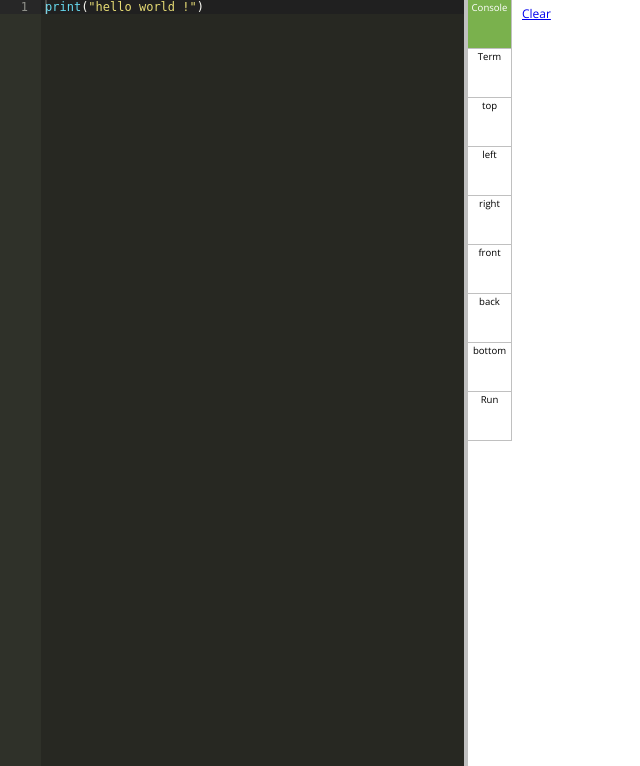
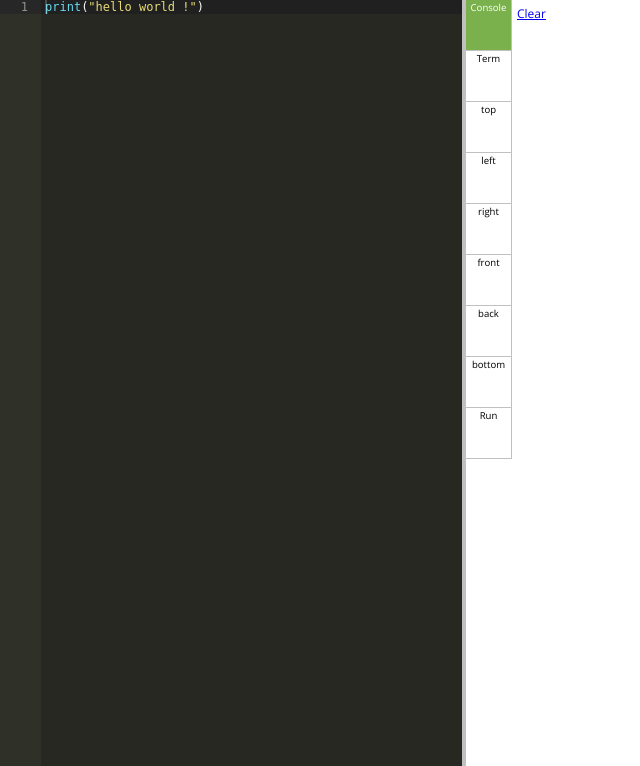
Before and after one commit to xurei/computercraft-emulator, a PHP site: page / in a window 1280 px wide. Shown: the part 34-800 px from the top of the page, without its empty margins (0-640 px from the left). Run offline with PHP 8.4, Linux system fonts and the light colour scheme; style sheets or scripts are compiled from the project's sources.

Commit message:
Improved UI

```diff
--- a/css/sass/block.split-pane.scss
+++ b/css/sass/block.split-pane.scss
@@ -6,7 +6,7 @@ html.split-started *
 	-ms-user-select: none;
 }
 
-$sides-pane-width: 48px;
+$sides-pane-width: 50px;
 $resize-line-width: 4px;
 #sides-pane
 {
@@ -79,7 +79,7 @@ $resize-line-width: 4px;
 {
 	@extend %pane;
 	width: 60%;
-	padding-left: 10px;
+	padding-left: 0px;
 	overflow: auto;
 
 	$header-height: 27px;
@@ -90,6 +90,7 @@ $resize-line-width: 4px;
 		height: $header-height;
 		line-height: $header-height;
 		padding: 0;
+		padding-left: 5px;
 		z-index: 1;
 	}
 	.side-content
--- a/css/style.css
+++ b/css/style.css
@@ -11,21 +11,21 @@ h1 { text-align: center; }
 
 html.split-started * { user-select: none; -moz-user-select: none; -webkit-user-select: none; -ms-user-select: none; }
 
-#sides-pane { position: relative; z-index: 1; display: block; float: left; margin-left: -48px; width: 48px; padding-left: 4px; -moz-box-sizing: border-box; -webkit-box-sizing: border-box; box-sizing: border-box; }
+#sides-pane { position: relative; z-index: 1; display: block; float: left; margin-left: -50px; width: 50px; padding-left: 4px; -moz-box-sizing: border-box; -webkit-box-sizing: border-box; box-sizing: border-box; }
 #sides-pane ul { list-style: none; padding: 0; margin: 0; }
-#sides-pane ul li { height: 48px; border: solid 1px silver; border-left: none; border-top: none; cursor: pointer; font-size: 0.8rem; text-align: center; line-height: 16px; }
+#sides-pane ul li { height: 50px; border: solid 1px silver; border-left: none; border-top: none; cursor: pointer; font-size: 0.8rem; text-align: center; line-height: 16.66667px; }
 #sides-pane ul li:hover { background: #eee; }
 #sides-pane ul li .periph { font-size: 0.7rem; }
 #sides-pane ul li.active { background: #7ab14d; color: #fff; }
 
 #left-pane, #resize-line, #right-pane { height: 100%; float: left; margin: 0; position: relative; -moz-box-sizing: border-box; -webkit-box-sizing: border-box; box-sizing: border-box; z-index: 0; }
 
-#left-pane { width: 40%; padding-right: 48px; }
+#left-pane { width: 40%; padding-right: 50px; }
 
-#resize-line { background: silver; width: 4px; margin-left: -48px; cursor: col-resize; z-index: 100; }
+#resize-line { background: silver; width: 4px; margin-left: -50px; cursor: col-resize; z-index: 100; }
 
-#right-pane { width: 60%; padding-left: 10px; overflow: auto; }
-#right-pane .side-header { -moz-box-sizing: border-box; -webkit-box-sizing: border-box; box-sizing: border-box; position: relative; height: 27px; line-height: 27px; padding: 0; z-index: 1; }
+#right-pane { width: 60%; padding-left: 0px; overflow: auto; }
+#right-pane .side-header { -moz-box-sizing: border-box; -webkit-box-sizing: border-box; box-sizing: border-box; position: relative; height: 27px; line-height: 27px; padding: 0; padding-left: 5px; z-index: 1; }
 #right-pane .side-content { -moz-box-sizing: border-box; -webkit-box-sizing: border-box; box-sizing: border-box; position: relative; height: 100%; padding-top: 27px; margin-top: -27px; z-index: 0; }
 #right-pane .side { height: 100%; -moz-box-sizing: border-box; -webkit-box-sizing: border-box; box-sizing: border-box; display: none; position: relative; }
 #right-pane .side.active { display: block; }
```
